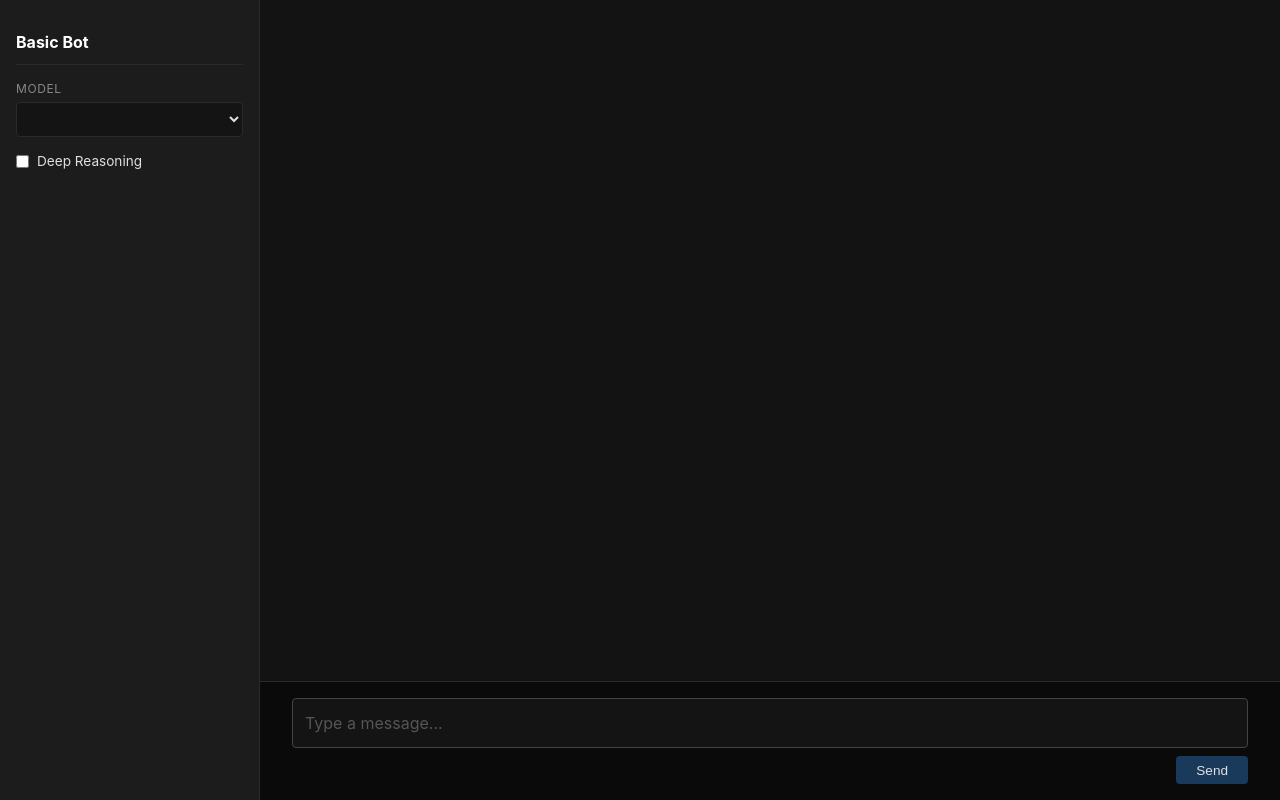
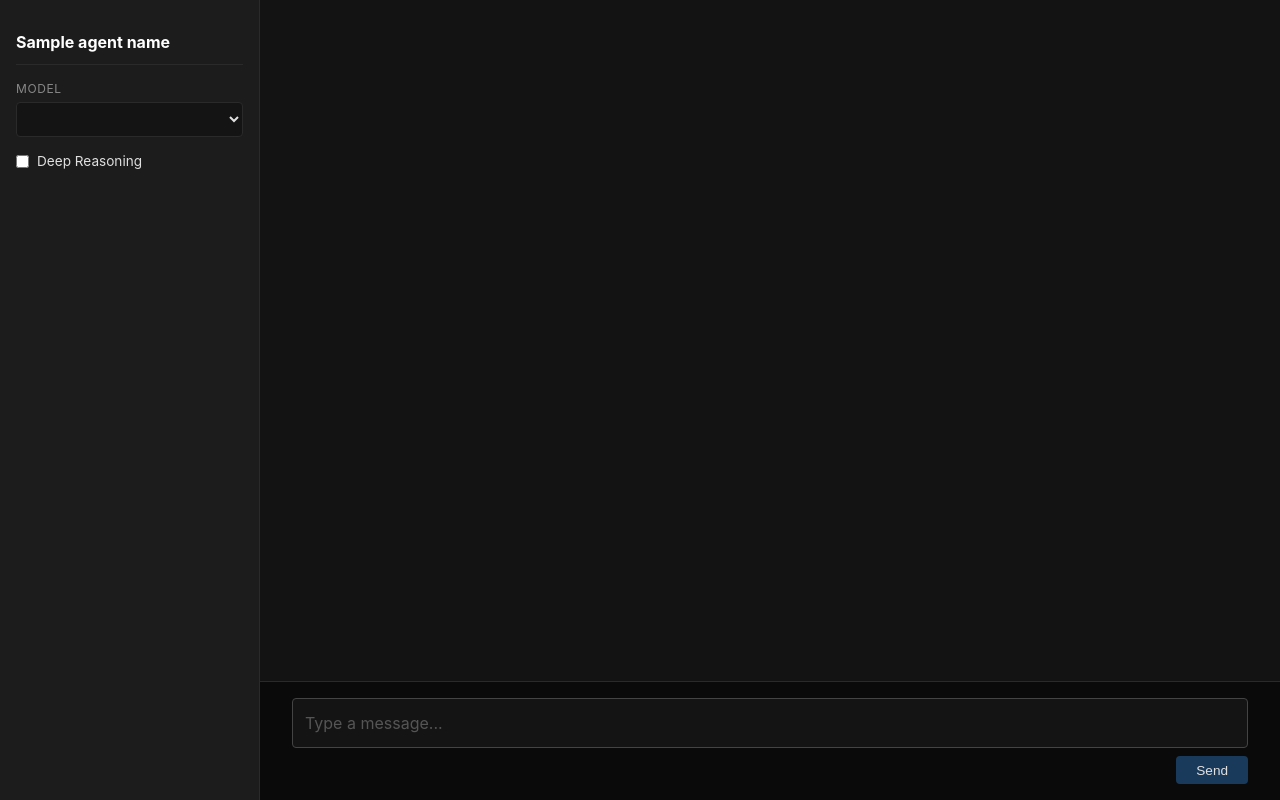
Before and after one commit to CablepunkPress/basic-ui, a Python web app: template basic_ui/templates/index.html in a window 1280 px wide. Run offline with Jinja, Linux system fonts and the light colour scheme; the template is opened without the code that fills it: most values are stand-ins (such as "Sample title", 1, 10 or a date in 2020); lists and menus that the app fills with data are empty; some libraries are stand-ins or nearby versions.

Commit message:
Change hardcoded agent name to take {{ agent_name }} instead

```diff
--- a/basic_ui/templates/index.html
+++ b/basic_ui/templates/index.html
@@ -3,7 +3,7 @@
 <head>
   <meta charset="UTF-8">
   <meta name="viewport" content="width=device-width, initial-scale=1.0">
-  <title>Basic Bot</title>
+  <title>{{ agent_name }}</title>
   <script src="https://cdnjs.cloudflare.com/ajax/libs/marked/14.1.4/marked.min.js" integrity="sha512-oUb+v+OGnC4ls/U+74UExKiWPxg/0M1AW6WGR94XFExsapAwqFRWwG1uds2YO/k38mAaai62SKhsMQHbIYX5Rw==" crossorigin="anonymous" referrerpolicy="no-referrer"></script>
   <link rel="stylesheet" href="{{ url_for('static', filename='css/styles.css') }}">
 </head>
@@ -16,7 +16,7 @@
         <div class="sidebar-header">
           <button class="btn-sidebar-close" id="sidebarClose">&times;</button>
         </div>
-        <h2 class="sidebar-agent-name">Basic Bot</h2>
+        <h2 class="sidebar-agent-name">{{ agent_name }}</h2>
 
         <div class="sidebar-section">
           <label for="modelSelect" class="sidebar-label">Model</label>
@@ -40,7 +40,7 @@
       <div class="chat-main">
         <div class="chat-main-header">
           <button class="btn-sidebar-toggle" id="sidebarToggle">&#9776;</button>
-          <span class="chat-main-agent-name">Basic Bot</span>
+          <span class="chat-main-agent-name">{{ agent_name }}</span>
         </div>
         <div class="chat-messages" id="chatMessages"></div>
         <div class="chat-input">
```
